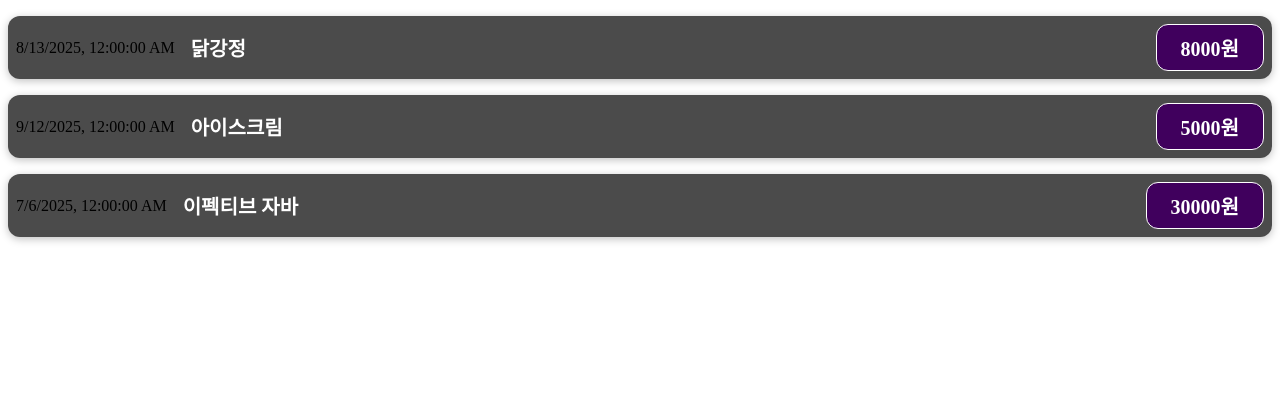
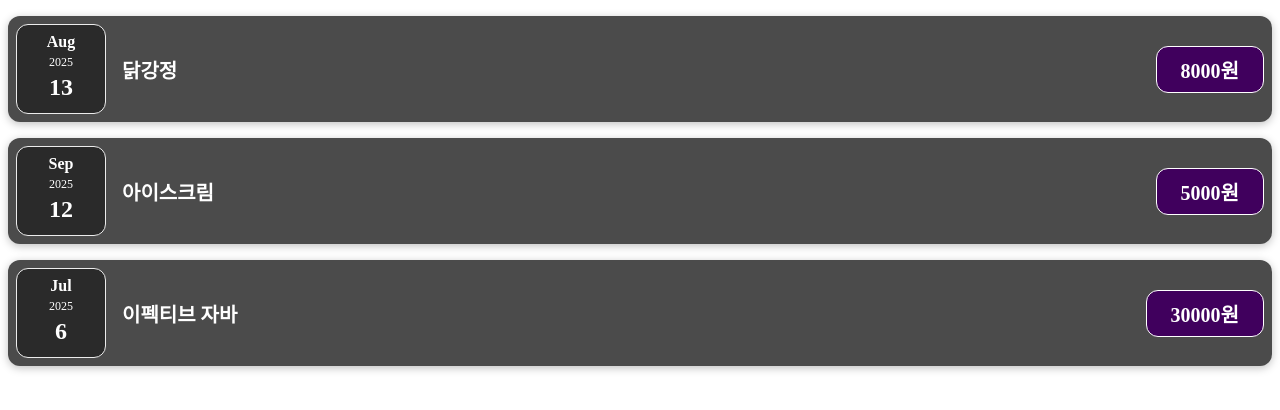
Before and after one commit to rhehdgus8831/react-study202508, a React (Vite) app: page / in a window 1280 px wide. Shown: the top 410 px of the page. Built offline with nearby package versions, Linux system fonts and the light colour scheme.

Commit message:
1-4-3. 하위 컴포넌트에게 props 전달하기

```diff
--- /dev/null
+++ b/src/components/expenses/ExpenseDate.css
@@ -0,0 +1,30 @@
+.expense-date {
+    display: flex;
+    flex-direction: column;
+    width: 5.5rem;
+    height: 5.5rem;
+    border: 1px solid #ececec;
+    background-color: #2a2a2a;
+    color: white;
+    border-radius: 12px;
+    align-items: center;
+    justify-content: center;
+}
+
+.expense-date div {
+    margin-bottom: 0.25rem;
+}
+
+.expense-date__month {
+    font-size: 1rem;
+    font-weight: bold;
+}
+
+.expense-date__year {
+    font-size: 0.75rem;
+}
+
+.expense-date__day {
+    font-size: 1.5rem;
+    font-weight: bold;
+}
--- /dev/null
+++ b/src/components/expenses/ExpenseDate.jsx
@@ -0,0 +1,17 @@
+import React from 'react';
+import './ExpenseDate.css';
+
+const ExpenseDate = ({expenseDate}) => {
+
+    const month = expenseDate.toLocaleString('en-US',{month: 'long'}).slice(0,3);
+
+    return (
+        <div className='expense-date'>
+            <div className='expense-date__month'>{month}</div>
+            <div className='expense-date__year'>{expenseDate.getFullYear()}</div>
+            <div className='expense-date__day'>{expenseDate.getDate()}</div>
+        </div>
+    );
+};
+
+export default ExpenseDate;
--- a/src/components/expenses/ExpenseItem.jsx
+++ b/src/components/expenses/ExpenseItem.jsx
@@ -1,5 +1,6 @@
 import React from 'react';
 import './ExpenseItem.css';
+import ExpenseDate from './ExpenseDate.jsx';
 
 const ExpenseItem = ({title,price,date}) => {
 
@@ -9,7 +10,9 @@
 
     return (
         <div className='expense-item'>
-            <div>{date.toLocaleString()}</div>
+
+           <ExpenseDate expenseDate={date}/>
+
             <div className='expense-item__description'>
                 <h2>{title}</h2>
                 <div className='expense-item__price'>{price}원</div>
```
